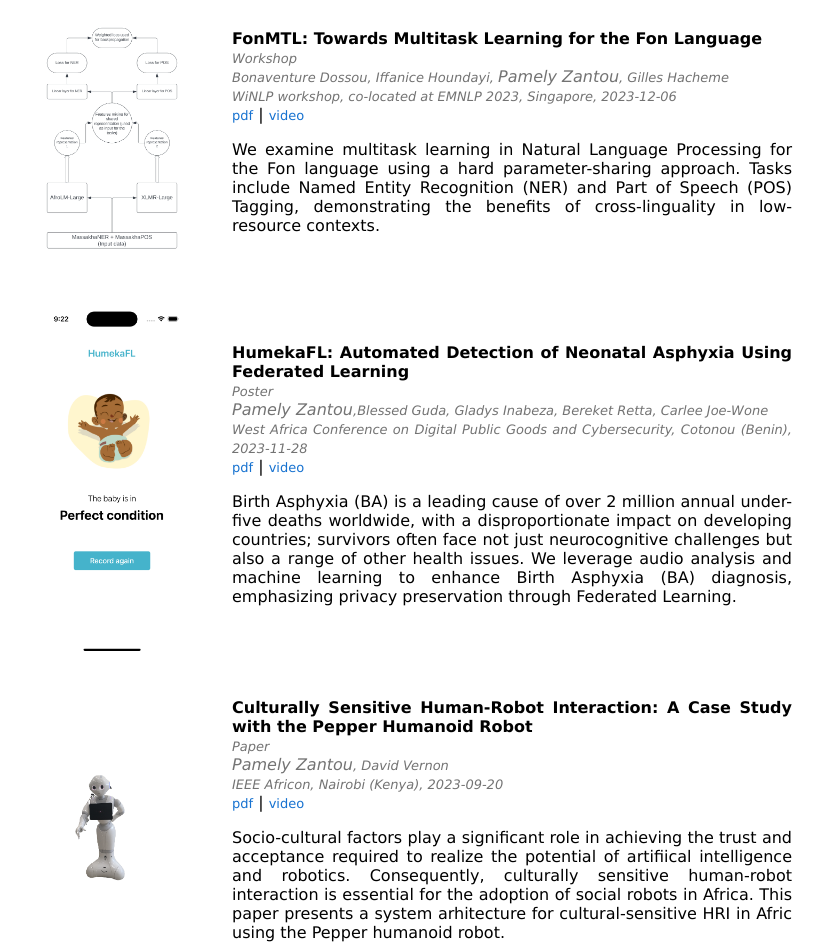
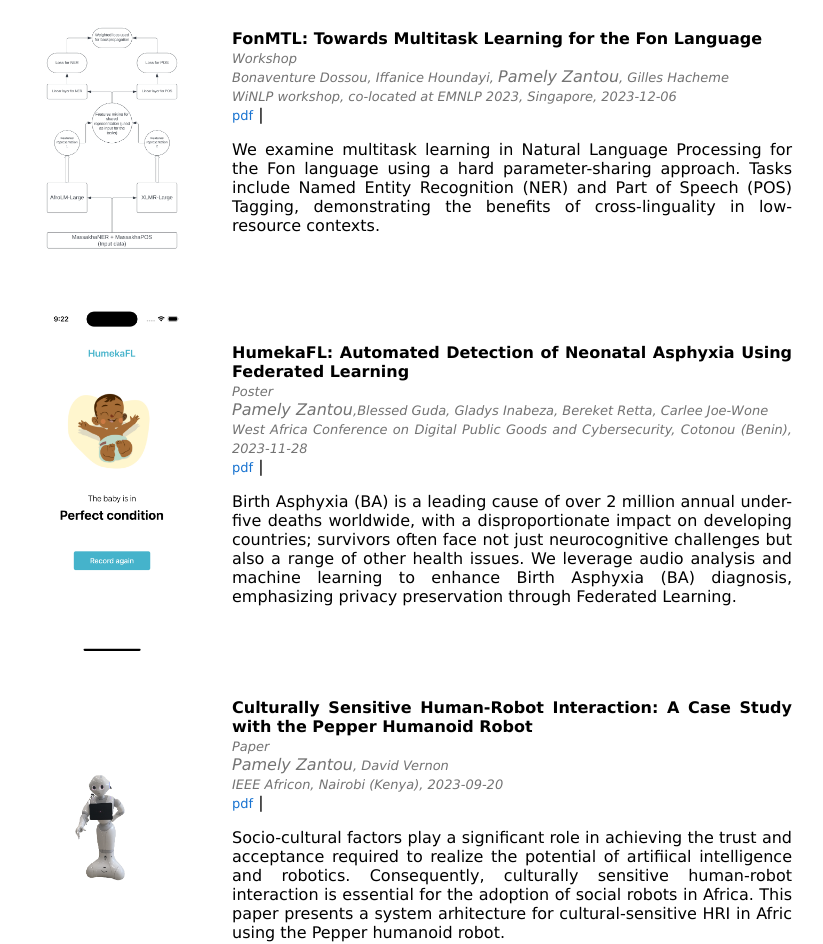
Before and after one commit to pamely/pamely.github.io, a Jekyll site: the page built from _posts/2023-12-06-winlp.markdown, in a window 1280 px wide and 1400 px high, scrolled down 919 px. Shown: the part 152-1096 px from the top of the window, without its empty margins (228-1051 px from the left). Built offline with Jekyll 4.4.1, drawn with Linux system fonts in a browser that asks for light colours.

Commit message:
Update default.html

```diff
--- a/_layouts/default.html
+++ b/_layouts/default.html
@@ -99,7 +99,10 @@
               <em style="font-size: 13px; color: #737373"> {{post.venue}}, {{ post.date | date: "%Y-%m-%d" }}</em>
               <br>
               {% if post.pdf %}
-              <a href="{{post.pdf}}" style="font-size: 13px;">pdf</a> | <a href="{{post.video}}" style="font-size: 13px;">video</a>
+              <a href="{{post.pdf}}" style="font-size: 13px;">pdf</a> |
+              {% endif %}
+              {% if post.video %}
+                <a href="{{post.video}}" style="font-size: 13px;">video</a>
               {% endif %}
               <p></p>
               {{ post.excerpt }}
```
